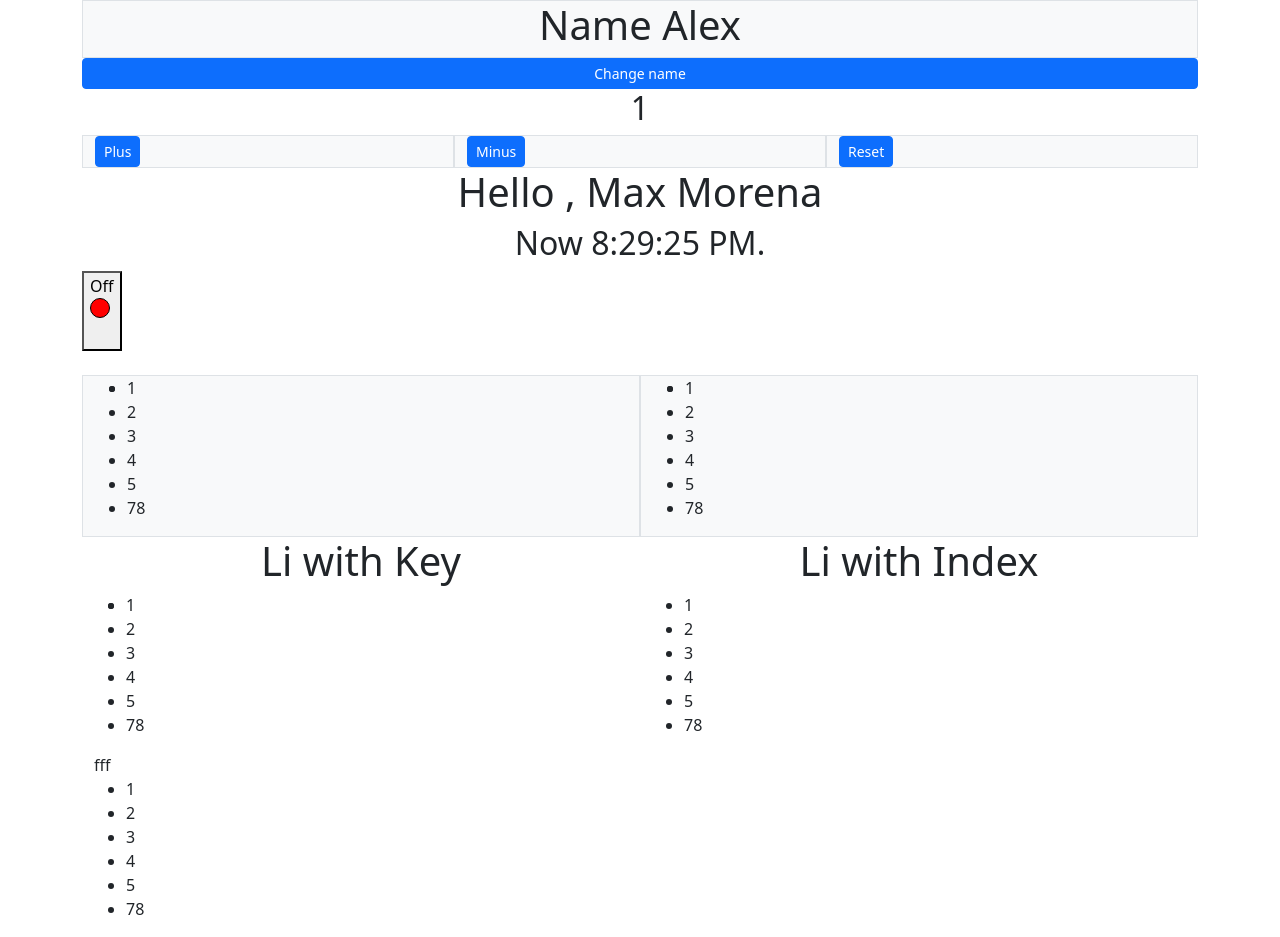
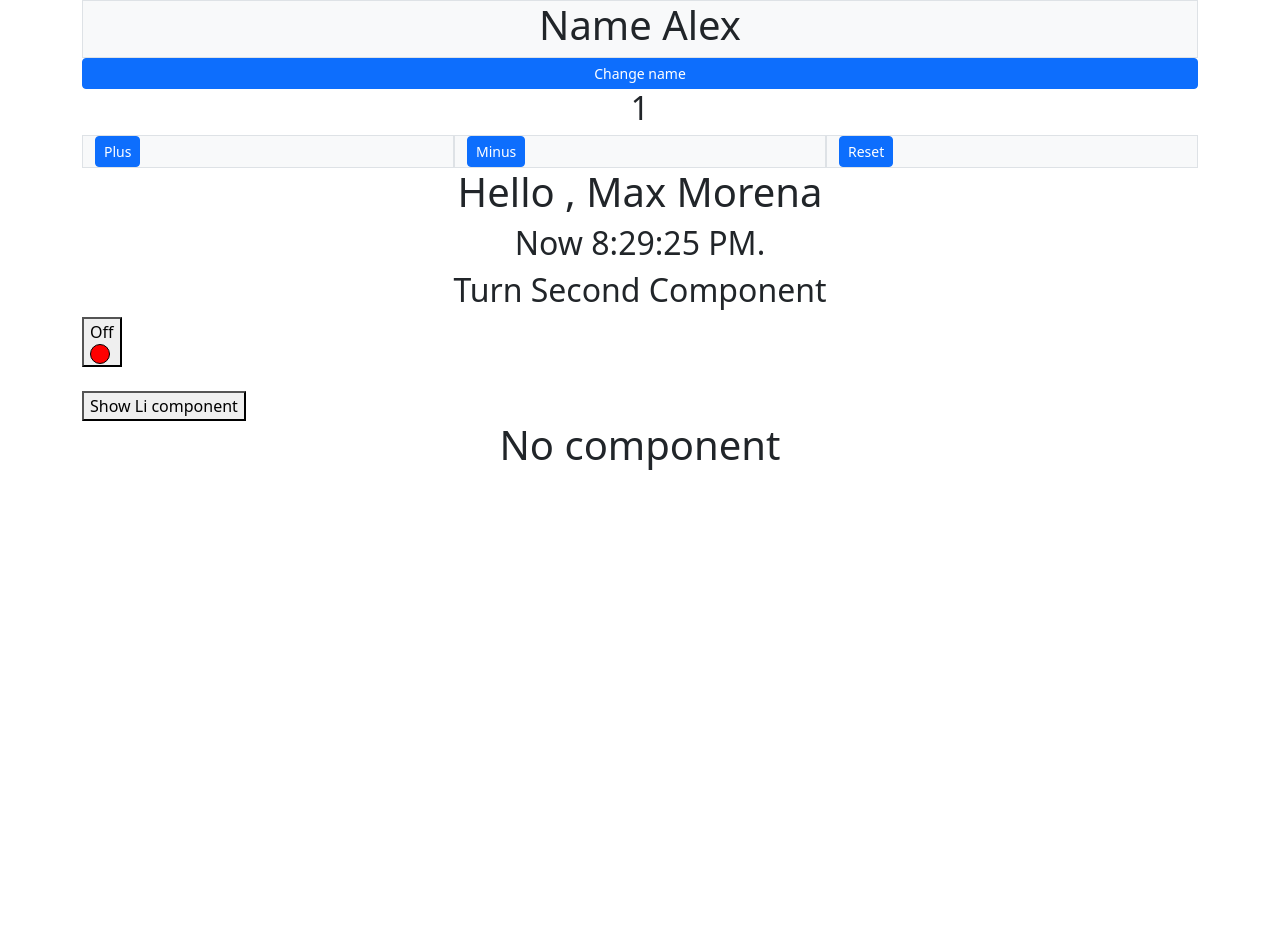
Before and after one commit to N1ph1l1m/React_practic, a React (Create React App) app in the folder React/my-app/: page / in a window 1280 px wide. Both pictures are taken after a click on the button "On". After the commit the page ends 800 px from the top, so only its background shows below. Built offline with nearby package versions, Linux system fonts and the light colour scheme.

Commit message:
Train with second components

```diff
--- a/React/my-app/src/components/SecondComponent/secondComponent.js
+++ b/React/my-app/src/components/SecondComponent/secondComponent.js
@@ -1,71 +1,51 @@
-import React from 'react';
+import React from "react";
 import "bootstrap/dist/css/bootstrap.min.css";
-import { Button, Container, Row, Col } from "reactstrap";
+import { Container, Row, Col } from "reactstrap";
 
-const number = [1,2,3,4,5,78];
-const listItem = number.map((numbers)=>
-    <li>{numbers}</li>
+const number = [1, 2, 3, 4, 5, 78];
+const listItem = number.map((numbers) => <li>{numbers}</li>);
+
+function NumberLIstItem(props) {
+  const numbers = props.num;
+  const listItems2 = numbers.map((item) => <li>{item}</li>);
+  return (
+    <ul>
+      <li>{listItems2}</li>
+    </ul>
   );
-
-function NumberLIstItem(props){
-    const numbers  = props.num;
-    const listItems2 = numbers.map((item)=>
-    <li>{item}</li>);
-    return(
-        <ul>
-            <li>
-                {listItems2}
-            </li>
-        </ul>
-    )
-
-};
-
-function NumberListItemKey(props){
-    const number = props.numK;
-    const listItem3 = number.map((num)=>
-    <li key = {num.toString()}>
-        {num}
-    </li>
-    );
-    return(
-        <ul>
-            <li>
-                {listItem3}
-            </li>
-        </ul>
-    )
-}
-function NumberListItemIndex(props){
-    const number = props.numIndex;
-     const numList  = number.map((numI,index)=>
-     <li key = {index}>{numI}</li>);
-     return(
-        <ul>
-            {numList}
-        </ul>
-     )
-
-}
-function ListItem(props){
-    return <li>{props.value}</li>
 }
 
-function NumListValue(props){
-    const numList  = props.number;
-    return(
+function NumberListItemKey(props) {
+  const number = props.numK;
+  const listItem3 = number.map((num) => <li key={num.toString()}>{num}</li>);
+  return (
     <ul>
-            {numList.map((numList)=>
-            <ListItem key ={numList.toString()} value = {numList} />
-            )}
+      <li>{listItem3}</li>
     </ul>
-    )
+  );
+}
+function NumberListItemIndex(props) {
+  const number = props.numIndex;
+  const numList = number.map((numI, index) => <li key={index}>{numI}</li>);
+  return <ul>{numList}</ul>;
+}
+function ListItem(props) {
+  return <li>{props.value}</li>;
 }
 
+function NumListValue(props) {
+  const numList = props.number;
+  return (
+    <ul>
+      {numList.map((numList) => (
+        <ListItem key={numList.toString()} value={numList} />
+      ))}
+    </ul>
+  );
+}
 
-export default class SecondComponent extends React.Component{
-
-    render(){
+export default class SecondComponent extends React.Component {
+  render() {
     return (
       <Container>
         <Row>
@@ -76,27 +56,31 @@ export default class SecondComponent extends React.Component{
           </Col>
 
           <Col className="bg-light border">
-              <NumberLIstItem num = {number}/>
+            <NumberLIstItem num={number} />
           </Col>
         </Row>
+        <Container>
           <Row>
             <Col>
               <h1>Li with Key</h1>
-                <NumberListItemKey numK = {number}/>
+              <NumberListItemKey numK={number} />
             </Col>
+
             <Col>
               <h1>Li with Index</h1>
-                <NumberListItemIndex numIndex = {number}/>
+              <NumberListItemIndex numIndex={number} />
             </Col>
           </Row>
+        </Container>
+        <Container>
           <Row>
             <Col>
               <span>fff</span>
-                    <NumListValue number = {number}/>
+              <NumListValue number={number} />
             </Col>
           </Row>
-
         </Container>
-        )
+      </Container>
+    );
   }
 }
--- a/React/my-app/src/components/app/app.jsx
+++ b/React/my-app/src/components/app/app.jsx
@@ -1,111 +1,114 @@
 import React from "react";
 import FirstComponent from "../FirstComponent/FirstComponent";
-import SecondComponent  from "../SecondComponent/secondComponent"
-import {Container} from "reactstrap";
+import SecondComponent from "../SecondComponent/secondComponent";
+import { Container } from "reactstrap";
 import styled from "styled-components";
 
 const ToggleOn = styled.div`
-  width:20px;
-  height:20px;
-  background-color:green;
-  border:1px solid black;
-  border-radius:50px;
-`
+  width: 20px;
+  height: 20px;
+  background-color: green;
+  border: 1px solid black;
+  border-radius: 50px;
+`;
 
 const ToggleOff = styled.div`
-  width:20px;
-  height:20px;
-  background-color:red;
-  border:1px solid black;
-  border-radius:50px;
-  margin-bottom:30px;
-`
+  width: 20px;
+  height: 20px;
+  background-color: red;
+  border: 1px solid black;
+  border-radius: 50px;
+`;
 
-function formatName(user){
-  return user.fist  + '  ' + user.last;
+function formatName(user) {
+  return user.fist + "  " + user.last;
 }
 const user = {
-  fist:"Max",
-  last:"Morena"
+  fist: "Max",
+  last: "Morena",
 };
 
-const element = (
-    <h1>
-      Hello , {formatName(user)}
-    </h1>
-);
+const element = <h1>Hello , {formatName(user)}</h1>;
 export default class App extends React.Component {
-  constructor(props){
+  constructor(props) {
     super(props);
     this.state = {
-      date:new Date(),
-      isToggleOn:true,
+      date: new Date(),
+      isToggleOn: true,
+      showLi: false,
     };
     // this.state = {isToggleOn:true};
     this.handleClick = this.handleClick.bind(this);
+    this.showLiClick = this.showLiClick.bind(this);
   }
 
-
-  componentDidMount(){
-    this.timerId = setInterval(
-      () => this.tick(),
-      1000
-    );
+  componentDidMount() {
+    this.timerId = setInterval(() => this.tick(), 1000);
   }
-  componentWillUnmount(){
+  componentWillUnmount() {
     clearInterval(this.timerId);
   }
 
-
-  tick(){
+  tick() {
     this.setState({
-      date:new Date()
+      date: new Date(),
     });
   }
-  handleClick(){
-    this.setState(prevState =>({
-      isToggleOn: !prevState.isToggleOn
+
+  handleClick() {
+    this.setState((prevState) => ({
+      isToggleOn: !prevState.isToggleOn,
     }));
-
   }
-  togleBG = () =>{
-    if(this.state.isToggleOn === true)
-    return(
-      <ToggleOn/>
-    );
-    else{
-      return(
-        <ToggleOff/>
-      );
-    }
+  showLiClick() {
+    this.setState((prevState) => ({
+      showLi: !prevState.showLi,
+    }));
   }
 
-  render(){
+  togleBG = () => {
+    if (this.state.isToggleOn === true) return <ToggleOn />;
+    else {
+      return <ToggleOff />;
+    }
+  };
+  showLiRender = () => {
+    if (this.state.showLi === true) {
+      console.log("true");
+      return <SecondComponent />;
+    } else {
+      console.log("false");
+      return <h1>No component </h1>;
+    }
+  };
+
+  render() {
     const togleBG = this.togleBG();
-    return(
-
+    const showLi = this.showLiRender();
+    return (
       <>
-      <Container>
-        <FirstComponent/>
-      </Container>
-      <Container>
-      {element}
-      </Container>
-      <Container>
-        <div>
-          <h2>
-            Now  {this.state.date.toLocaleTimeString()}.
-          </h2>
-        </div>
-      </Container>
-      <Container>
-        <button onClick={this.handleClick}>{this.state.isToggleOn ? 'On' : 'Off'}{togleBG}</button>
-      </Container>
-      <br/>
-      <Container>
-        <SecondComponent/>
-      </Container>
+        <Container>
+          <FirstComponent />
+        </Container>
+        <Container>{element}</Container>
+        <Container>
+          <div>
+            <h2>Now {this.state.date.toLocaleTimeString()}.</h2>
+          </div>
+        </Container>
+        <Container>
+          <h2>Turn Second Component</h2>
+          <button onClick={this.handleClick}>
+            {this.state.isToggleOn ? "On" : "Off"}
+            {togleBG}
+          </button>
+        </Container>
+        <br />
+        <Container>
+          <button onClick={this.showLiClick}>Show Li component</button>
+          {showLi}
+        </Container>
       </>
-    )
+    );
   }
 }
```
Lines whose indentation alone changed are shown as unchanged.
